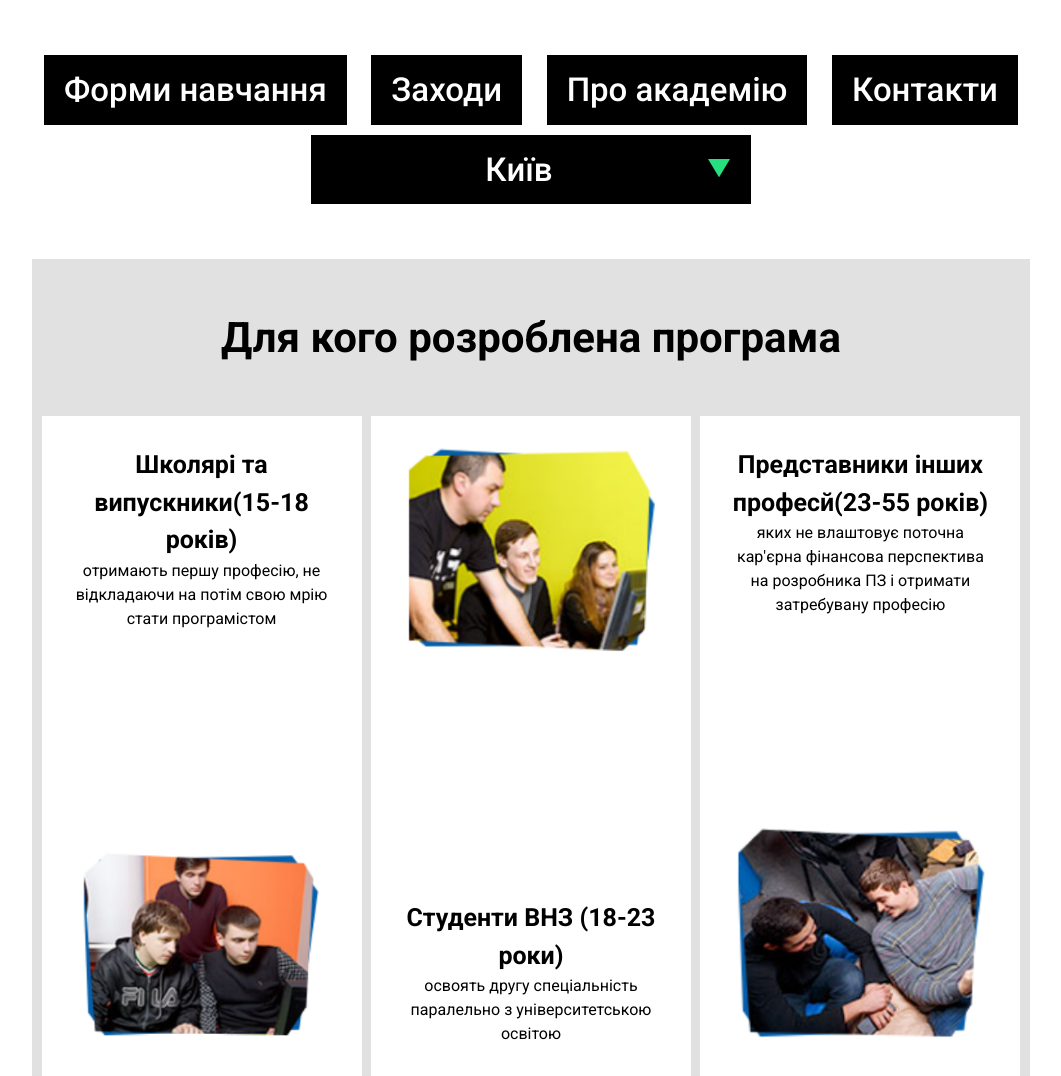
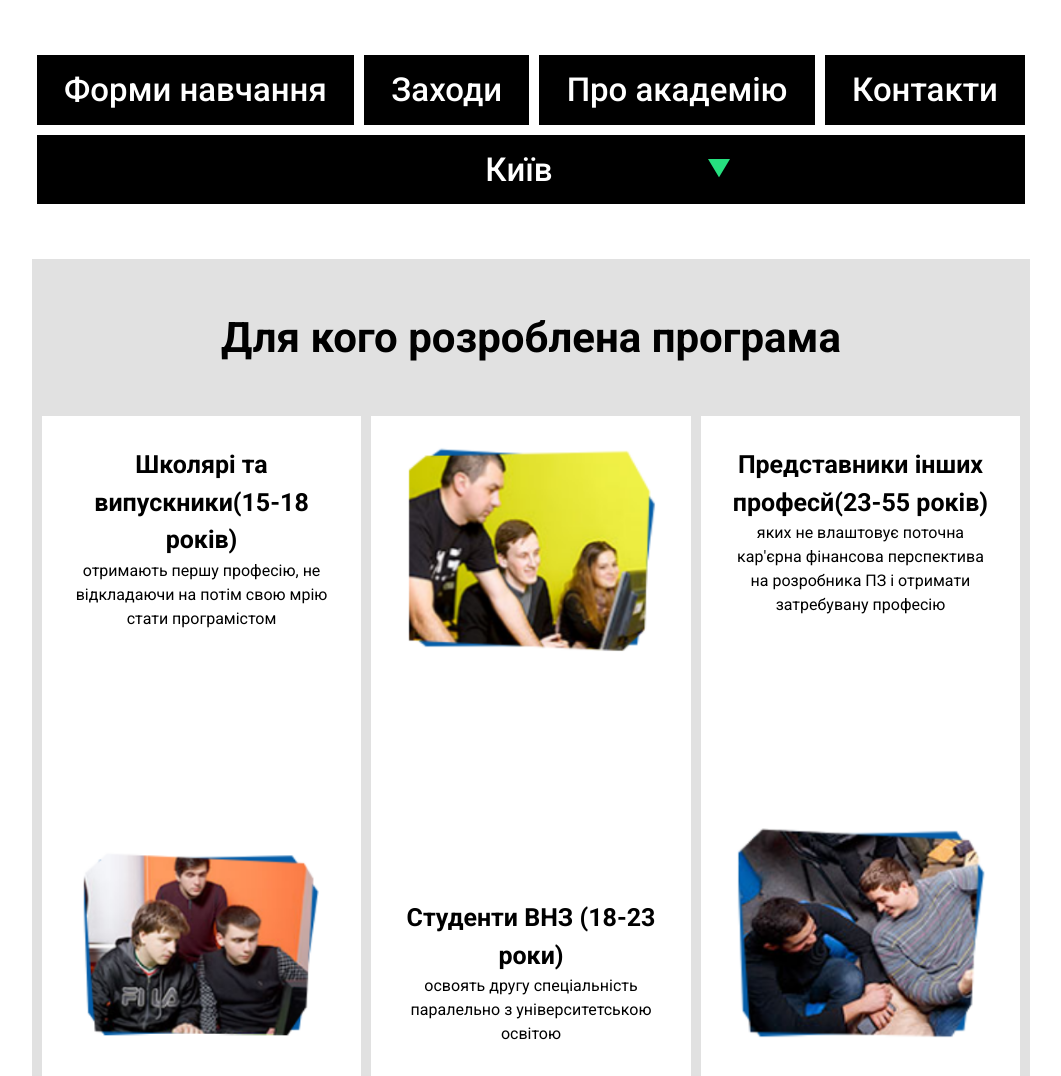
Before and after one commit to DeniesLie/labsweb, a plain HTML site: page мой проект/source-code/index.html in a window 1280 px wide. Shown: the top 1076 px of the page, without its empty margins (109-1170 px from the left). Drawn offline with Linux system fonts and the light colour scheme.

Commit message:
fix flex grow

```diff
--- a/мой проект/source-code/assets/styles/main.css
+++ b/мой проект/source-code/assets/styles/main.css
@@ -21,7 +21,7 @@ body {
 .horizontal-flex-container {
     display: flex;
     flex-direction: row;
-    justify-content: space-around;
+    justify-content: space-between;
     flex-wrap: wrap;
 }
 
@@ -36,16 +36,17 @@ header {
 
 
 .menu-item{
-    margin-top: 5px;
-    margin-bottom: 5px;
+    margin: 5px;
     display: flex;
     align-items: center;
+    background-color: black;
+    flex-grow: 1;
 }
 
 .menu-item-link, .city-choice-wrapper{
     padding: 10px 20px;
     color: rgb(255, 255, 255);
-    background-color: black;
+    margin: auto;
 }
 
 .menu-item-link, .submenu-item-link{
@@ -95,11 +96,11 @@ a {
 }
 
 .widget {
-    margin-top: 5px;
-    margin-bottom: 5px;
+    margin: 5px;
     text-align: center;
     padding: 30px;
     background-color: rgb(255, 255, 255);
+    flex: 1;
 }
 
 .widget-heading {
```
